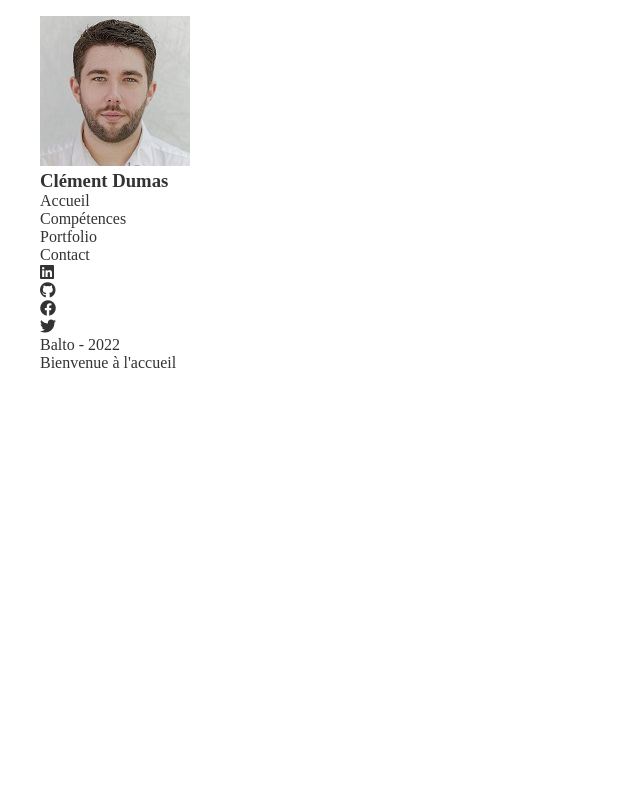
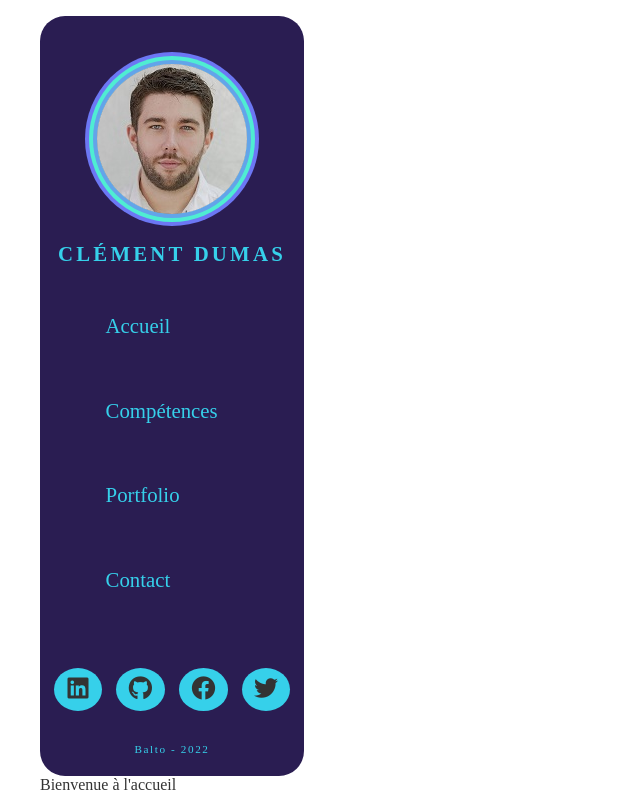
Before and after one commit to BaltoClem/CV_React, a React (Create React App) app: page / in a window 1280 px wide. Shown: the whole page, without its empty margins (0-640 px from the left). Built offline with nearby package versions, Linux system fonts and the light colour scheme; some icons are missing; a web font is replaced by a local one; what lord-icon-element would draw is missing.

Commit message:
Mise en page de la Navbar + Responsive

```diff
--- a/src/styles/components/_navigation.scss
+++ b/src/styles/components/_navigation.scss
@@ -0,0 +1,187 @@
+/********************************************
+**** Initialisation du grid de la Navbar ****
+********************************************/
+
+.sidebar{
+    background: $color-1;
+    font-family: $font-1;
+    height: 100%;
+    min-height: $minHeight;
+    width: 264px;
+    border-radius: $borderRadius;
+    position: relative;
+    display: grid;
+    grid-template-columns: 1fr;
+    grid-template-rows: 250px 1fr 108px;
+    grid-template-areas:
+    "1"
+    "2"
+    "3";
+
+/********************************************
+********* 1er espace : Photo + Nom **********
+********************************************/
+
+    .id{
+        grid-area: 1;
+        text-align: center;
+        user-select: none;
+        position: relative;
+
+        .idContent{
+            position: absolute;
+            bottom: 0;
+            left: 50%;
+            transform: translateX(-50%);
+            width: 100%;
+
+            img{
+                border-radius: 50%;
+                box-shadow: 0 0 0 4px $color-3, 0 0 0 8px $color-4, 0 0 0 12px $color-2;
+            }
+
+            h3{
+                font-size: 1.3rem;
+                text-transform: uppercase;
+                letter-spacing: .2rem;
+                margin-top: 1.5rem;
+                color: $color-5
+            }
+        }
+    }
+
+/********************************************
+*********** 2ème espace : Navigation ********
+********************************************/
+
+    .navigation{
+        grid-area: 2;
+        padding: 2rem 1rem;
+
+        ul{
+            height: 100%;
+            display: grid;
+
+            li{
+                padding: 1rem 0 1rem .4rem;
+                font-size: 1.3rem;
+                position: relative;
+
+                a{
+                    color: $color-5;
+                }
+                .navActive{
+                    color: $color-4;
+                }
+
+                lord-icon{
+                    position: absolute;
+                    margin-top: -5px;
+                }
+
+                span{
+                    margin-left: 2.7rem;
+                }
+            }
+        }
+    }
+}
+
+/********************************************
+* 3ème espace : Réseaux sociaux + Signature *
+********************************************/
+.socialNetwork {
+    grid-area: 3;
+
+    ul{
+        display: flex;
+        width: 264px;
+        padding: 0 14px;
+        justify-content: space-between;
+
+        li{
+            font-size: 1.5rem;
+            background: $color-5;
+            color: $color-1;
+            border-radius: 50%;
+            padding: .5rem .8rem;
+            transition: 0.3s;
+            cursor: pointer;
+
+            a:visited{
+                color: $color-1;
+            }
+            &:nth-child(1){
+                padding: .5rem .85rem;
+            }
+            &:nth-child(4){
+                padding: .5rem .75rem;
+            }
+            &:hover{
+                background: $color-4;
+            }
+        }
+    }
+    .signature {
+        margin-top: 2rem;
+        text-align: center;
+        letter-spacing: .1rem;
+        font-size: .7rem;
+
+        p{
+            color: $color-5;
+
+            &:hover{
+                color: $color-4;
+            }
+        }
+    }
+}
+
+/********************************************
+************** Web Responsive ***************
+********************************************/
+
+@media screen and (max-width: 850px){
+    .sidebar{
+        display: flex;
+        min-height: 50px;
+        margin-bottom: .2rem;
+        width: 100%;
+
+        .id, .socialNetwork{
+            display: none;
+        }
+
+        .navigation{
+            width: 100%;
+            padding: .1rem 1rem ;
+
+            ul{
+                display: flex;
+                justify-content: space-between;
+            }
+        }
+    }
+}
+
+@media screen and (max-width: 580px){
+    .sidebar{
+        ul{
+            justify-content: space-around !important;
+
+            li{
+                padding: 1rem 0 !important;
+            }
+
+            lord-icon{
+                font-size: 1.4rem !important;
+                transform: translateY(-3px) !important;
+            }
+
+            span{
+                display: none;
+            }
+        }
+    }
+}
```
